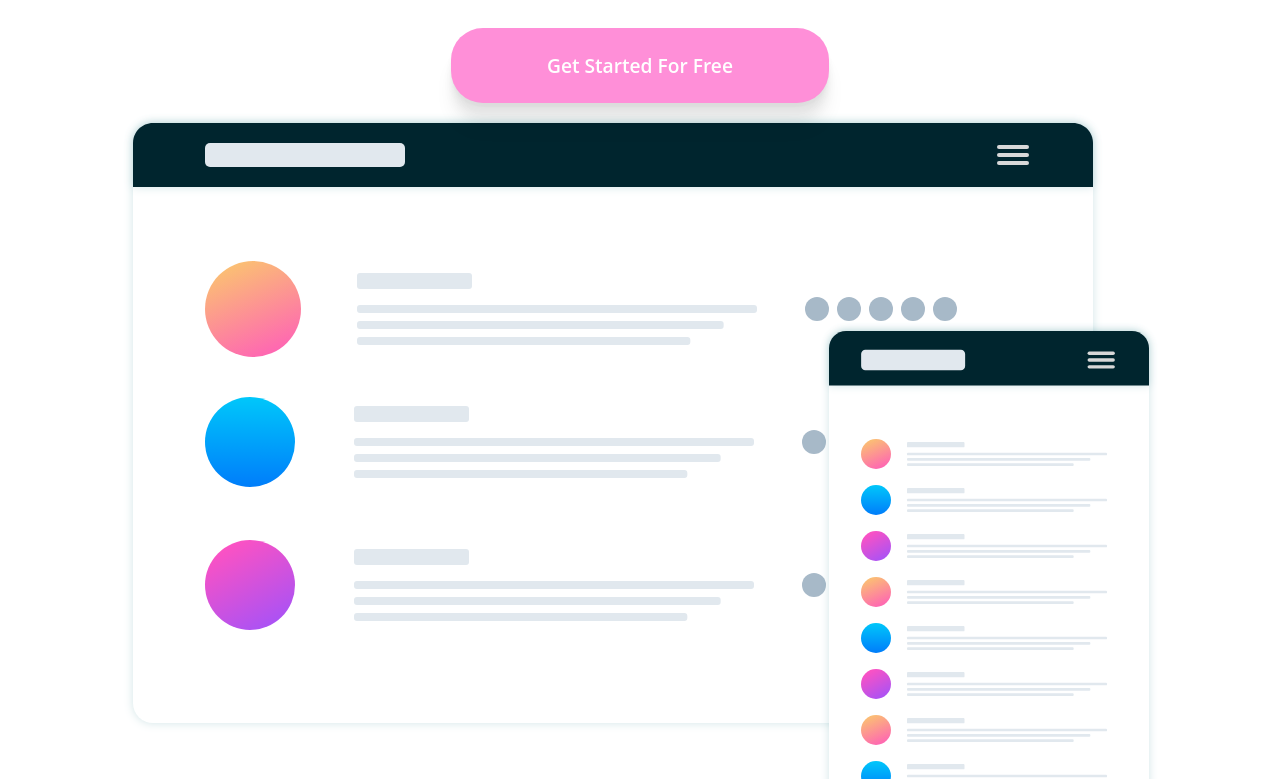
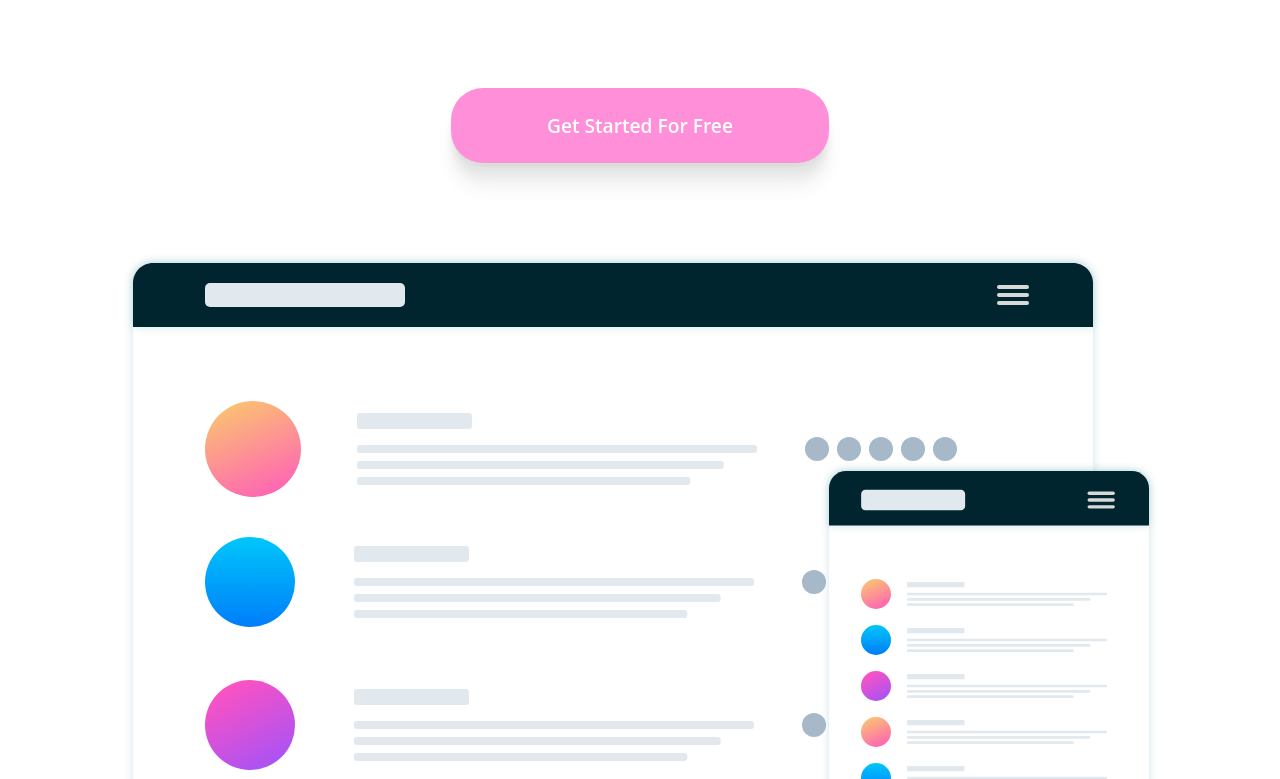
Before and after one commit to nyrellcl/Huddle-Landing-Page, a plain HTML site: page index.html in a window 1280 px wide. Shown: the part 481-1260 px from the top of the page. Drawn offline with Linux system fonts and the light colour scheme.

Commit message:
Update styles.css

```diff
--- a/styles.css
+++ b/styles.css
@@ -119,6 +119,11 @@ body{
   font-size: 1.25rem;
   text-align: center;
   font-family: 'Open Sans', sans-serif;
+  margin-bottom: 5rem;
+}
+
+.screen-mockup{
+   margin-top: 5rem;
 }
 
 /*Users*/
```
